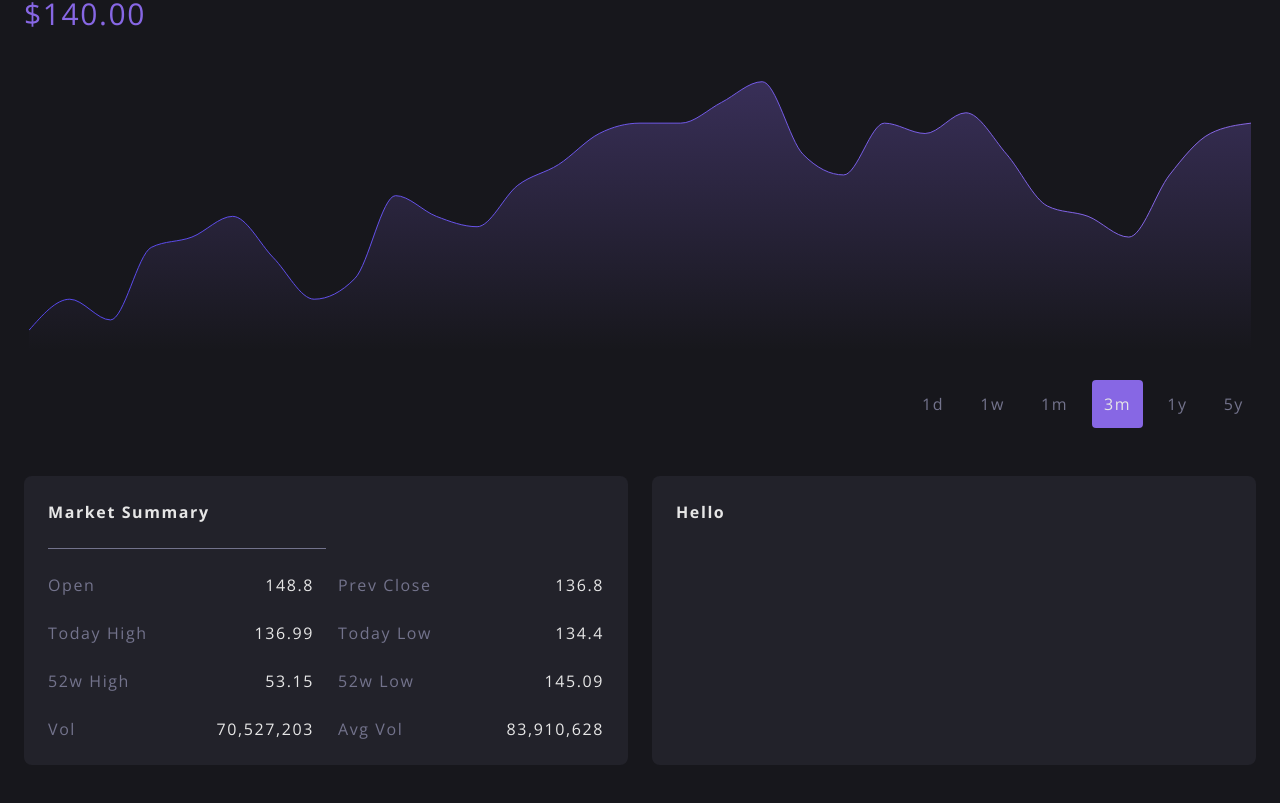
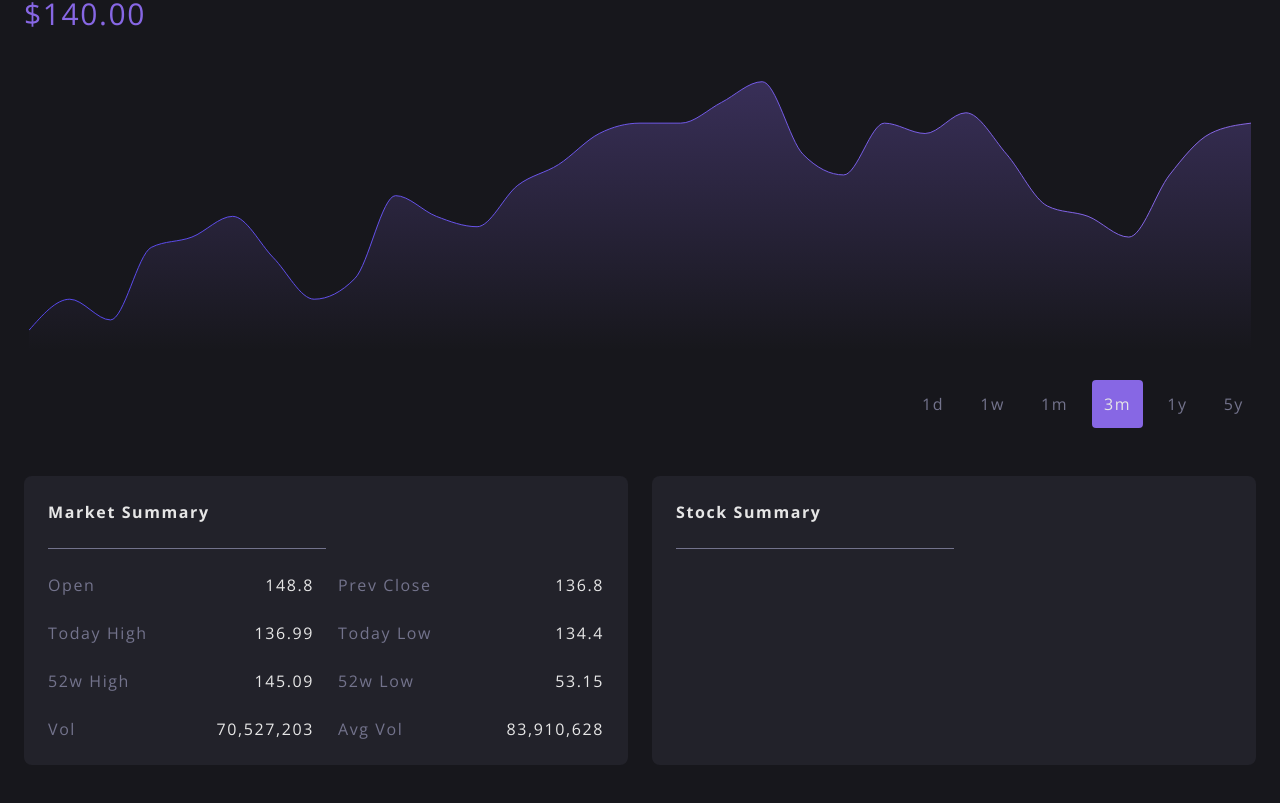
Before and after one commit to edwinkys/stock-analytic, a React (Create React App) app in the folder frontend/: page / in a window 1280 px wide. Shown: the part 257-1060 px from the top of the page. Built offline with nearby package versions, Linux system fonts and the light colour scheme.

Commit message:
Add Cards

```diff
--- a/frontend/src/Components/Card/Card.js
+++ b/frontend/src/Components/Card/Card.js
@@ -4,12 +4,17 @@ import PropTypes from 'prop-types';
 const Card = props => {
   return (
     <div className="flex flex-col p-6 bg-gray-darker rounded-lg">
+      <span className="font-bold mb-6">
+        {props.title}
+      </span>
+      <hr className="border-gray-lighter mb-6 w-1/2" />
       {props.children}
     </div>
   );
 };
 
 Card.propTypes = {
+  title: PropTypes.string,
   children: PropTypes.node
 }
 
--- /dev/null
+++ b/frontend/src/Components/Card/CardGrid.js
@@ -0,0 +1,17 @@
+import React from 'react';
+import PropTypes from 'prop-types';
+
+const CardGrid = props => {
+  return (
+    <div className={"grid grid-cols-1 lg:grid-cols-2 gap-6 " + props.addClassName}>
+      {props.children}
+    </div>
+  );
+};
+
+CardGrid.propTypes = {
+  addClassName: PropTypes.string,
+  children: PropTypes.node
+}
+
+export default CardGrid;
--- /dev/null
+++ b/frontend/src/Components/Card/CardGridData.js
@@ -0,0 +1,38 @@
+import React from 'react';
+import PropTypes from 'prop-types';
+
+// Import components
+import Tooltip from '../Tooltip/Tooltip';
+
+const CardGridData = props => {
+  return (
+    <div className="flex flex-row justify-between">
+      {
+        props.tooltipId ?
+        <span className="text-gray-lighter" data-tip data-for={props.tooltipId}>
+          {props.label}
+        </span> :
+        <span className="text-gray-lighter">
+          {props.label}
+        </span>
+      }
+      <span>
+        {props.data}
+      </span>
+      {
+        props.tooltipMessage ?
+        <Tooltip id={props.tooltipId} message={props.tooltipMessage} /> :
+        null
+      }
+    </div>
+  );
+};
+
+CardGridData.propTypes = {
+  label: PropTypes.string,
+  data: PropTypes.string,
+  tooltipId: PropTypes.string,
+  tooltipMessage: PropTypes.string
+}
+
+export default CardGridData;
--- a/frontend/src/Pages/StockPage.js
+++ b/frontend/src/Pages/StockPage.js
@@ -7,6 +7,8 @@ import DefaultLayout from '../Layouts/DefaultLayout';
 import StockChart from '../Components/Chart/StockChart';
 import ChoiceChips from '../Components/Chips/ChoiceChips';
 import Card from '../Components/Card/Card';
+import CardGrid from '../Components/Card/CardGrid';
+import CardGridData from '../Components/Card/CardGridData';
 import Tooltip from '../Components/Tooltip/Tooltip';
 
 const data = [
@@ -151,47 +153,20 @@ const StockPage = props => {
             <ChoiceChips className="flex flex-row overflow-x-auto justify-start md:justify-end py-6" />
           </div>
           <div className="grid grid-cols-1 md:grid-cols-2 gap-6">
-            <Card>
-              <span className="font-bold mb-6">Market Summary</span>
-              <hr className="border-gray-lighter mb-6 w-1/2" />
-              <div className="grid grid-cols-1 lg:grid-cols-2 gap-6">
-                <div className="flex flex-row justify-between">
-                  <span className="text-gray-lighter">Open</span>
-                  <span>148.8</span>
-                </div>
-                <div className="flex flex-row justify-between">
-                  <span className="text-gray-lighter">Prev Close</span>
-                  <span>136.8</span>
-                </div>
-                <div className="flex flex-row justify-between">
-                  <span className="text-gray-lighter">Today High</span>
-                  <span>136.99</span>
-                </div>
-                <div className="flex flex-row justify-between">
-                  <span className="text-gray-lighter">Today Low</span>
-                  <span>134.4</span>
-                </div>
-                <div className="flex flex-row justify-between">
-                  <span className="text-gray-lighter">52w High</span>
-                  <span>53.15</span>
-                </div>
-                <div className="flex flex-row justify-between">
-                  <span className="text-gray-lighter">52w Low</span>
-                  <span>145.09</span>
-                </div>
-                <div className="flex flex-row justify-between">
-                  <span className="text-gray-lighter">Vol</span>
-                  <span>70,527,203</span>
-                </div>
-                <div className="flex flex-row justify-between">
-                  <span data-tip data-for="avgVolInfo" className="text-gray-lighter">Avg Vol</span>
-                  <span>83,910,628</span>
-                  <Tooltip id="avgVolInfo" message="The average traded volume in the last 10 days." />
-                </div>
-              </div>
+            <Card title="Market Summary">
+              <CardGrid>
+                <CardGridData label="Open" data="148.8" />
+                <CardGridData label="Prev Close" data="136.8" />
+                <CardGridData label="Today High" data="136.99" />
+                <CardGridData label="Today Low" data="134.4" />
+                <CardGridData label="52w High" data="145.09" />
+                <CardGridData label="52w Low" data="53.15" />
+                <CardGridData label="Vol" data="70,527,203" />
+                <CardGridData label="Avg Vol" data="83,910,628" tooltipId="avgVolInfo" tooltipMessage="The average traded volume in the last 10 days." />
+              </CardGrid>
             </Card>
-            <Card>
-              <span className="font-bold">Hello</span>
+            <Card title="Stock Summary">
+
             </Card>
           </div>
         </div>
```
